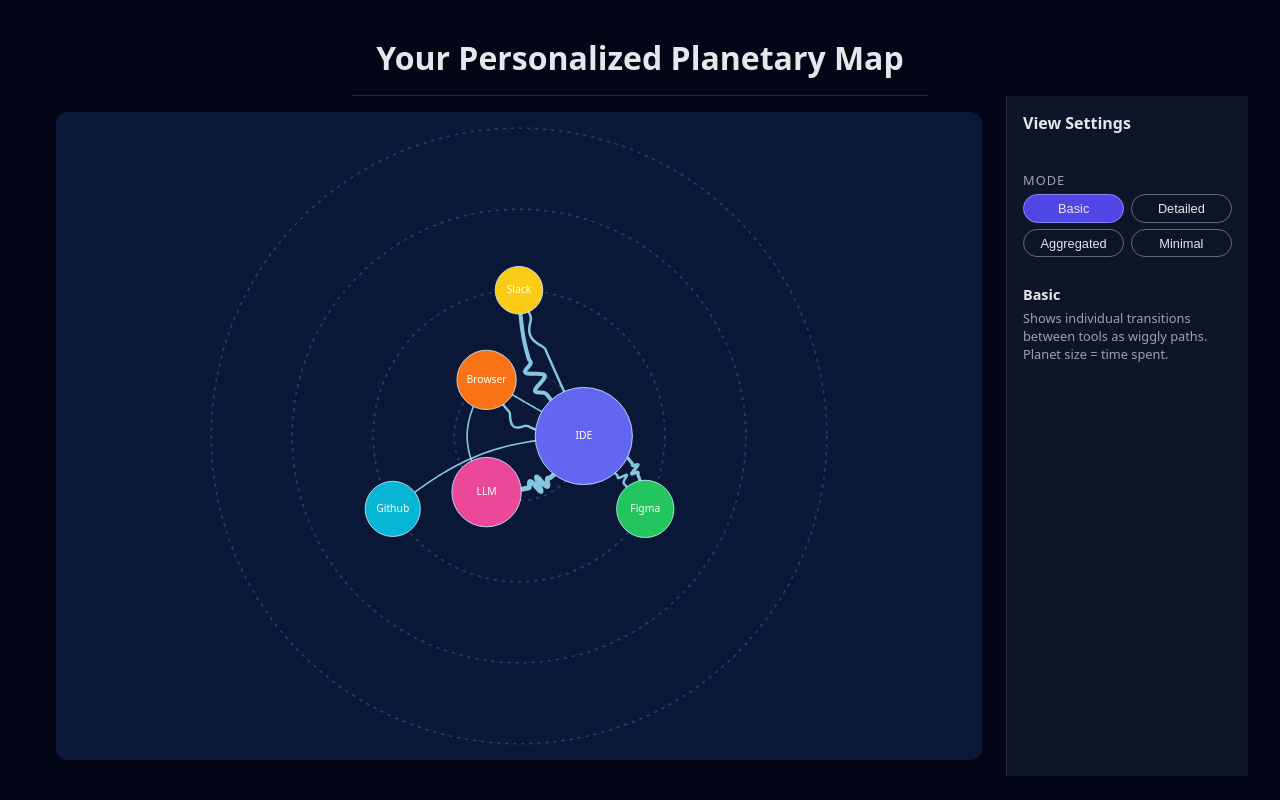
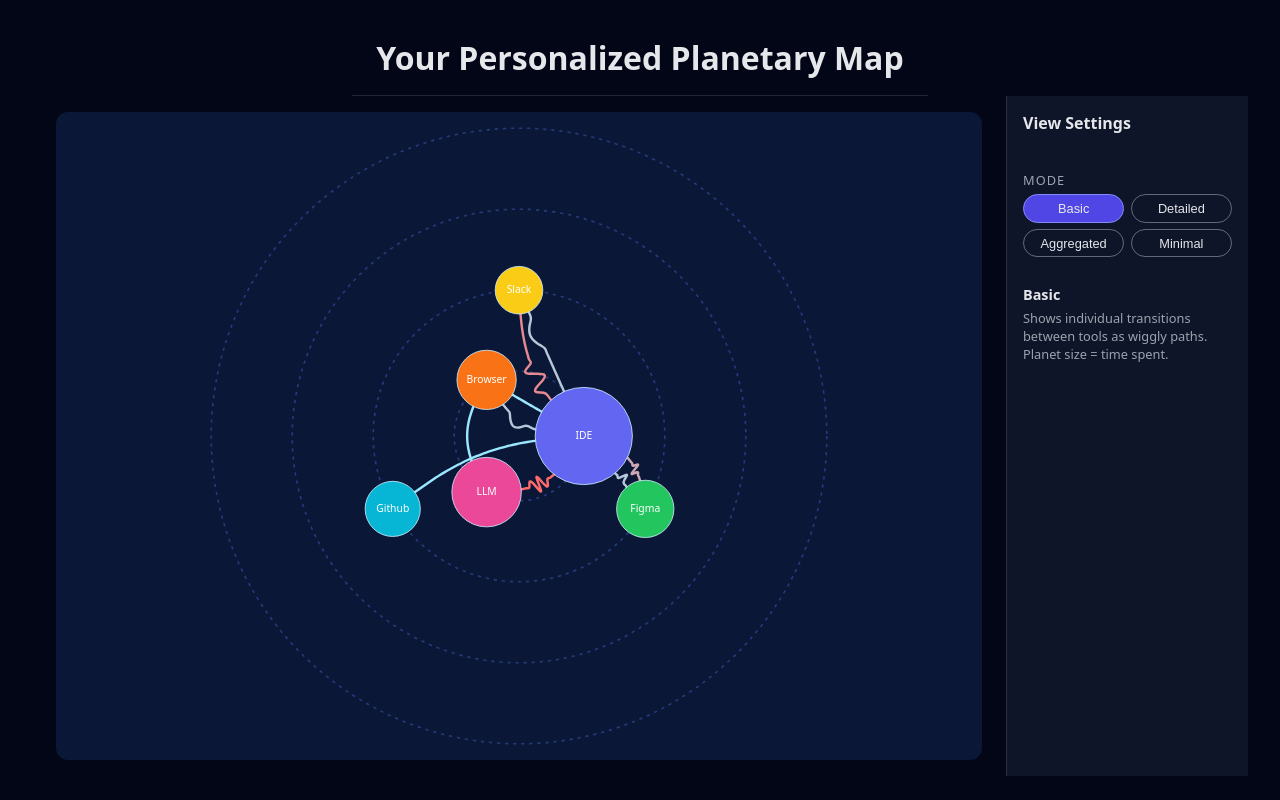
Before and after one commit to lynnnnnn22/PlanetaryMap, a React (Vite) app in the folder frontend/: page / in a window 1280 px wide. Built offline with nearby package versions, Linux system fonts and the light colour scheme.

Commit message:
Fix & Adding Gradient

```diff
--- a/frontend/src/PlanetaryMap.css
+++ b/frontend/src/PlanetaryMap.css
@@ -70,7 +70,7 @@
 
 .planetary-edge {
     fill: none;
-    opacity: 0.85;
+    opacity: 1;
     transition:
         opacity 0.2s ease,
         stroke-width 0.2s ease;
--- a/frontend/src/PlanetaryMap.jsx
+++ b/frontend/src/PlanetaryMap.jsx
@@ -418,9 +418,17 @@
         return addParallelIndices(base);
     }, [rawTransitions, config.aggregatePaths]);
 
-    // 6. Determine which apps are connected to hovered app (for dimming)
-    const connectedApps = useMemo(() => {
-        if (!hoveredApp) return null;
+    const highlightedApps = useMemo(() => {
+        // If an edge is hovered, highlight exactly its two endpoints
+        if (hoveredEdgeId != null) {
+            const edge = transitions.find((t) => t.id === hoveredEdgeId);
+            if (edge) {
+                return new Set([edge.from.app, edge.to.app]);
+            }
+        }
+
+        // Otherwise, fall back to planet hover behavior
+        if (hoveredApp) {
             const set = new Set([hoveredApp]);
             for (const t of transitions) {
                 if (t.from.app === hoveredApp || t.to.app === hoveredApp) {
@@ -429,7 +437,11 @@
                 }
             }
             return set;
-    }, [hoveredApp, transitions]);
+        }
+
+        // No hover → no highlighting
+        return null;
+    }, [hoveredApp, hoveredEdgeId, transitions]);
 
     // 7. Tooltip info
     const totalSeconds = d3.sum(appTimes, (d) => d.seconds) || 0;
@@ -516,6 +528,27 @@
                 aria-label="Planetary map of focused tools and transitions"
             >
                 <g transform={`translate(${cx}, ${cy})`}>
+                    {config.showDirection && (
+                        <defs>
+                            {transitions.map((t) => {
+                                const color = pathColor(t.friction ?? 0);
+                                return (
+                                    <linearGradient
+                                        key={t.id}
+                                        id={`edge-grad-${t.id}`}
+                                        x1={t.from.x}
+                                        y1={t.from.y}
+                                        x2={t.to.x}
+                                        y2={t.to.y}
+                                        gradientUnits="userSpaceOnUse"
+                                    >
+                                        <stop offset="0%" stopColor={color} stopOpacity={1} />
+                                        <stop offset="100%" stopColor={color} stopOpacity={0} />
+                                    </linearGradient>
+                                );
+                            })}
+                        </defs>
+                    )}
                     {/* Orbits */}
                     {orbitRadii.map((r, i) => (
                         <g key={i}>
@@ -546,13 +579,13 @@
 
                         const strokeWidthBase = config.minimalPaths
                             ? 1 + (t.count || 1) * 0.6
-                            : frictionStrokeWidth(t.friction);
+                            : 3;
 
                         const strokeWidth = isHoveredEdge ? strokeWidthBase * 1.6 : strokeWidthBase;
 
                         const stroke = config.showDirection
-                            ? pathColor(t.friction ?? 0)
-                            : "#9be7ff";
+                            ? `url(#edge-grad-${t.id})`
+                            : pathColor(t.friction ?? 0);
 
                         const pathFn = config.minimalPaths ? straightPath : wigglePath;
 
@@ -603,22 +636,21 @@
                     {/* Planets */}
                     {planets.map((p, i) => {
                         const isHovered = hoveredApp === p.app;
-                        const isConnected =
-                            hoveredApp &&
-                            connectedApps &&
-                            connectedApps.has(p.app);
+                        const isHighlighted =
+                            highlightedApps && highlightedApps.has(p.app);
 
                         const planetClasses = ["planetary-planet"];
-                        if (hoveredApp) {
+
+                        if (highlightedApps) {
                             if (isHovered) {
                                 planetClasses.push("planetary-planet--active");
-                            } else if (!isConnected) {
+                            } else if (!isHighlighted) {
                                 planetClasses.push("planetary-planet--dim");
                             }
                         }
 
                         const labelClasses = ["planetary-label"];
-                        if (hoveredApp && !isHovered && !isConnected) {
+                        if (highlightedApps && !isHighlighted) {
                             labelClasses.push("planetary-label--dim");
                         }
 
@@ -633,9 +665,7 @@
                                 aria-label={`Tool ${p.app}`}
                                 onKeyDown={(e) => {
                                     if (e.key === "Enter" || e.key === " ") {
-                                        setHoveredApp((prev) =>
-                                            prev === p.app ? null : p.app
-                                        );
+                                        setHoveredApp((prev) => (prev === p.app ? null : p.app));
                                     }
                                 }}
                             >
```
Lines whose indentation alone changed are shown as unchanged.
